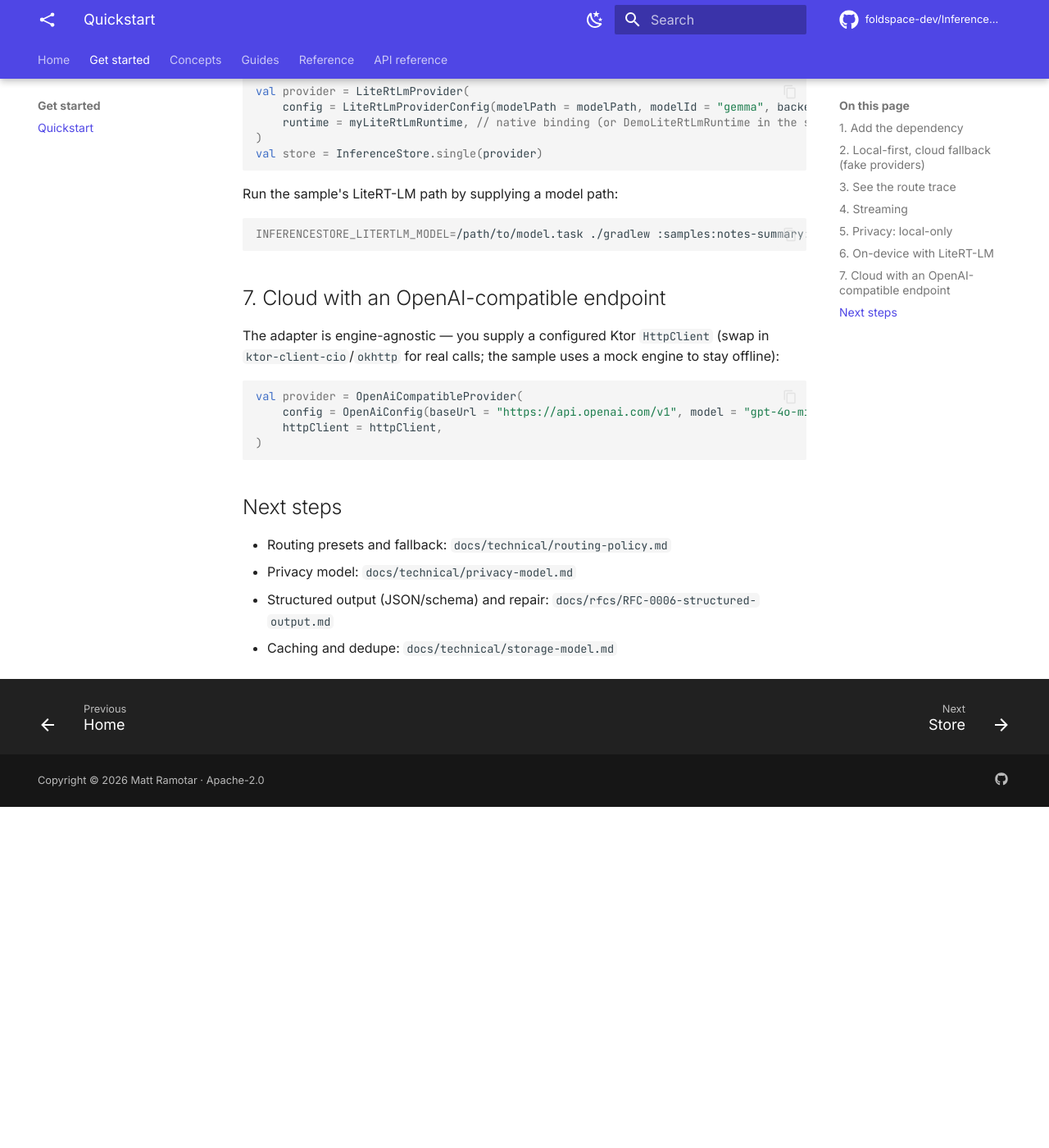
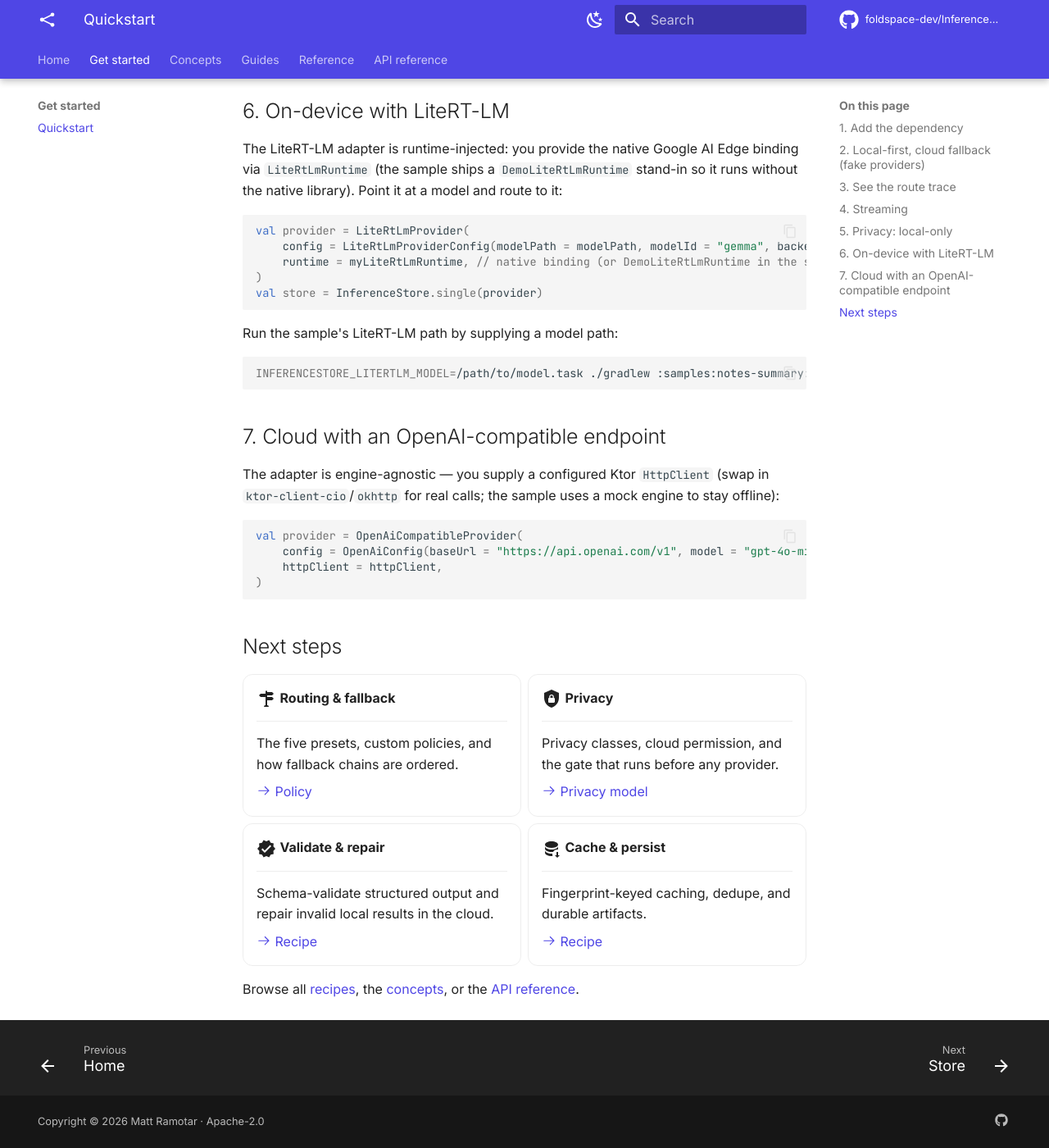
Before and after one commit to foldspace-dev/InferenceStore, an MkDocs documentation site: the page built from docs/quickstart.md, in a window 1280 px wide and 1400 px high, scrolled down 3033 px. Shown: the whole window at 82% size. Built offline with MkDocs 1.6.1 and Material for MkDocs 9.7.7, drawn with Linux system fonts in a browser that asks for light colours; comment, search, counter and statistics services are not loaded; before the commit the page ends 4017 px from its top, so only the background shows below that; some of the changed text lies outside the part shown.

Commit message:
docs: quickstart polish, link fixes, README accuracy (overhaul phase 5)
- quickstart.md: prerequisites callout, "see it run" intro, and a Next-steps card
  grid (was plain code-path text); fix the samples link to GitHub.
- guides/writing-a-provider-adapter.md: fix cross-repo source links to GitHub URLs
  (resolves mkdocs "unrecognized relative link" notices).
- README.md: fix two inaccurate API calls in the usage sample — PrivacyPolicy.personal()
  (no such factory) → PrivacyPolicy(...) constructor, and InferenceRequest.text(... output=)
  → InferenceRequest.json(... serializer=) for typed output.

mkdocs build --strict is clean with no link warnings.

Co-Authored-By: Claude Opus 4.8 <noreply@anthropic.com>

````diff
--- a/docs/quickstart.md
+++ b/docs/quickstart.md
@@ -1,9 +1,16 @@
 # Quickstart
 
-From install to a first policy-routed inference request. Every snippet below is
-exercised by the runnable [`samples/notes-summary`](../samples/notes-summary) module
-(`NoteSummarizer`, `DemoProviders`, `Main`, and `NoteSummarizerTest`), so it compiles
-and runs today:
+From install to a first policy-routed, privacy-checked inference request. Every snippet
+below is exercised by the runnable
+[`samples/notes-summary`](https://github.com/foldspace-dev/InferenceStore/tree/main/samples/notes-summary)
+module (`NoteSummarizer`, `DemoProviders`, `Main`, and `NoteSummarizerTest`), so it
+compiles and runs today.
+
+!!! info "Prerequisites"
+    A Kotlin Multiplatform or JVM project (Kotlin 2.x, Gradle 8), JDK 17+. No model file or
+    API key is needed to follow along — the testkit's fake providers stand in for both.
+
+Want to see it run first? Clone the repo and:
 
 ```bash
 ./gradlew :samples:notes-summary:run
@@ -170,7 +177,41 @@ val provider = OpenAiCompatibleProvider(
 
 ## Next steps
 
-- Routing presets and fallback: `docs/technical/routing-policy.md`
-- Privacy model: `docs/technical/privacy-model.md`
-- Structured output (JSON/schema) and repair: `docs/rfcs/RFC-0006-structured-output.md`
-- Caching and dedupe: `docs/technical/storage-model.md`
+<div class="grid cards" markdown>
+
+- :material-routes:{ .lg .middle } __Routing &amp; fallback__
+
+    ---
+
+    The five presets, custom policies, and how fallback chains are ordered.
+
+    [:octicons-arrow-right-24: Policy](concepts/policy.md)
+
+- :material-shield-lock:{ .lg .middle } __Privacy__
+
+    ---
+
+    Privacy classes, cloud permission, and the gate that runs before any provider.
+
+    [:octicons-arrow-right-24: Privacy model](technical/privacy-model.md)
+
+- :material-check-decagram:{ .lg .middle } __Validate &amp; repair__
+
+    ---
+
+    Schema-validate structured output and repair invalid local results in the cloud.
+
+    [:octicons-arrow-right-24: Recipe](guides/recipes/validate-and-repair.md)
+
+- :material-database-arrow-down:{ .lg .middle } __Cache &amp; persist__
+
+    ---
+
+    Fingerprint-keyed caching, dedupe, and durable artifacts.
+
+    [:octicons-arrow-right-24: Recipe](guides/recipes/cache-results.md)
+
+</div>
+
+Browse all [recipes](guides/recipes/index.md), the [concepts](concepts/store.md), or the
+[API reference](reference/api.md).
````
Also changed, not shown: README.md (+4 -3 lines), docs/guides/writing-a-provider-adapter.md (+2 -2 lines).
